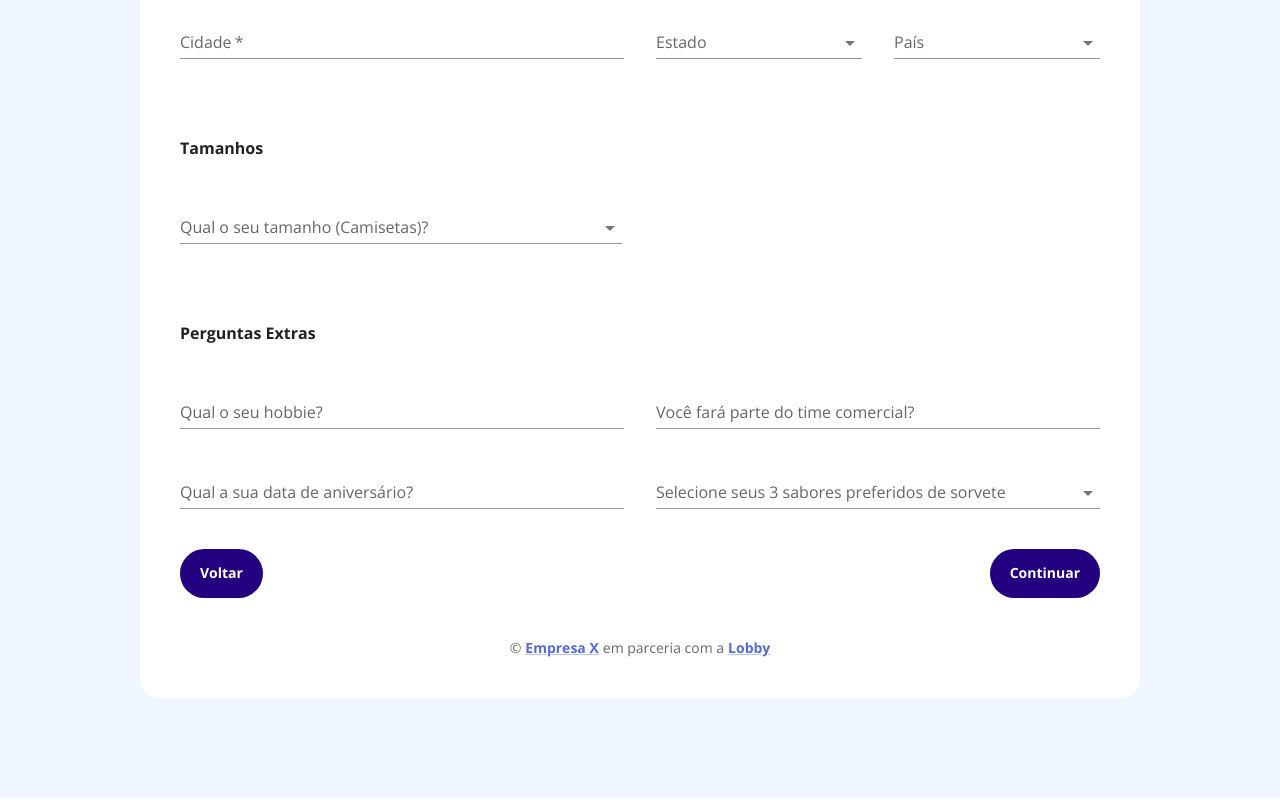
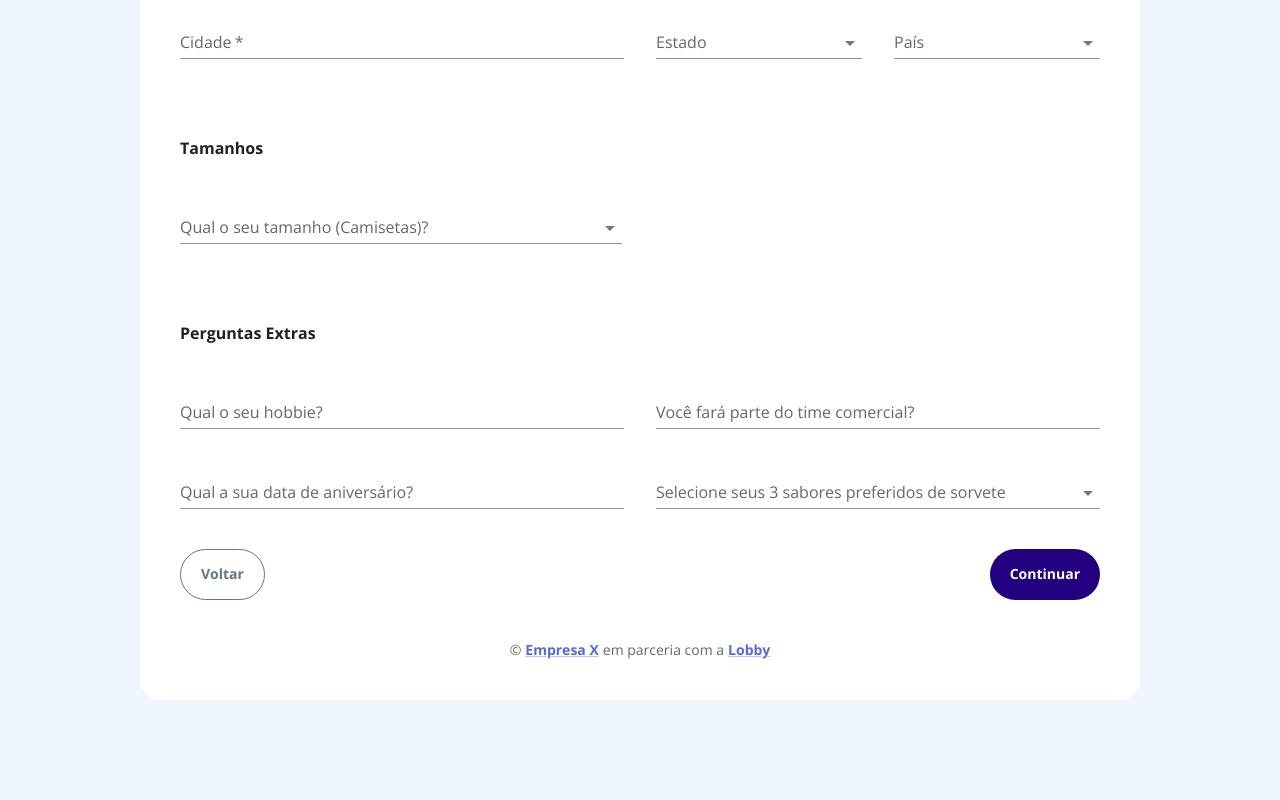
Before and after one commit to luca-henrique/frontend-technical-test-lobby-, a React (Vite) app: page / in a window 1280 px wide. Shown: the part 683-1483 px from the top of the page. Built offline with nearby package versions, Linux system fonts and the light colour scheme.

Commit message:
feat button outlined

```diff
--- a/src/components/molecules/step-3/step-3.tsx
+++ b/src/components/molecules/step-3/step-3.tsx
@@ -60,8 +60,8 @@ export const Step3 = () => {
           width={"100%"}
           marginBottom={"40px"}
         >
-          <CustomButton>{buttonBackStep}</CustomButton>
-          <CustomButton>{buttonNextStep}</CustomButton>
+          <CustomButton variant="outlined">{buttonBackStep}</CustomButton>
+          <CustomButton >{buttonNextStep}</CustomButton>
         </Box>
         <Copyright />
       </CardForm>
--- a/src/theme/theme.tsx
+++ b/src/theme/theme.tsx
@@ -36,13 +36,19 @@ const theme = createTheme({
       md: 700,
       lg: 1024
     }
-  }
+  },
+
 });
 
 if (theme.components) {
   theme.components.MuiButton = {
     styleOverrides: {
-      root: { borderRadius: "60px", padding: "12px 20px", background: "#22007F", fontWeight: 600, fontSize: "14px" }
+      root: { borderRadius: "60px", padding: "12px 20px", background: "#22007F", fontWeight: 600, fontSize: "14px" },
+      outlined: {
+        background: "#fff",
+        border: "1px solid #64748B",
+        color: "#64748B"
+      }
     }
   }
 
```
